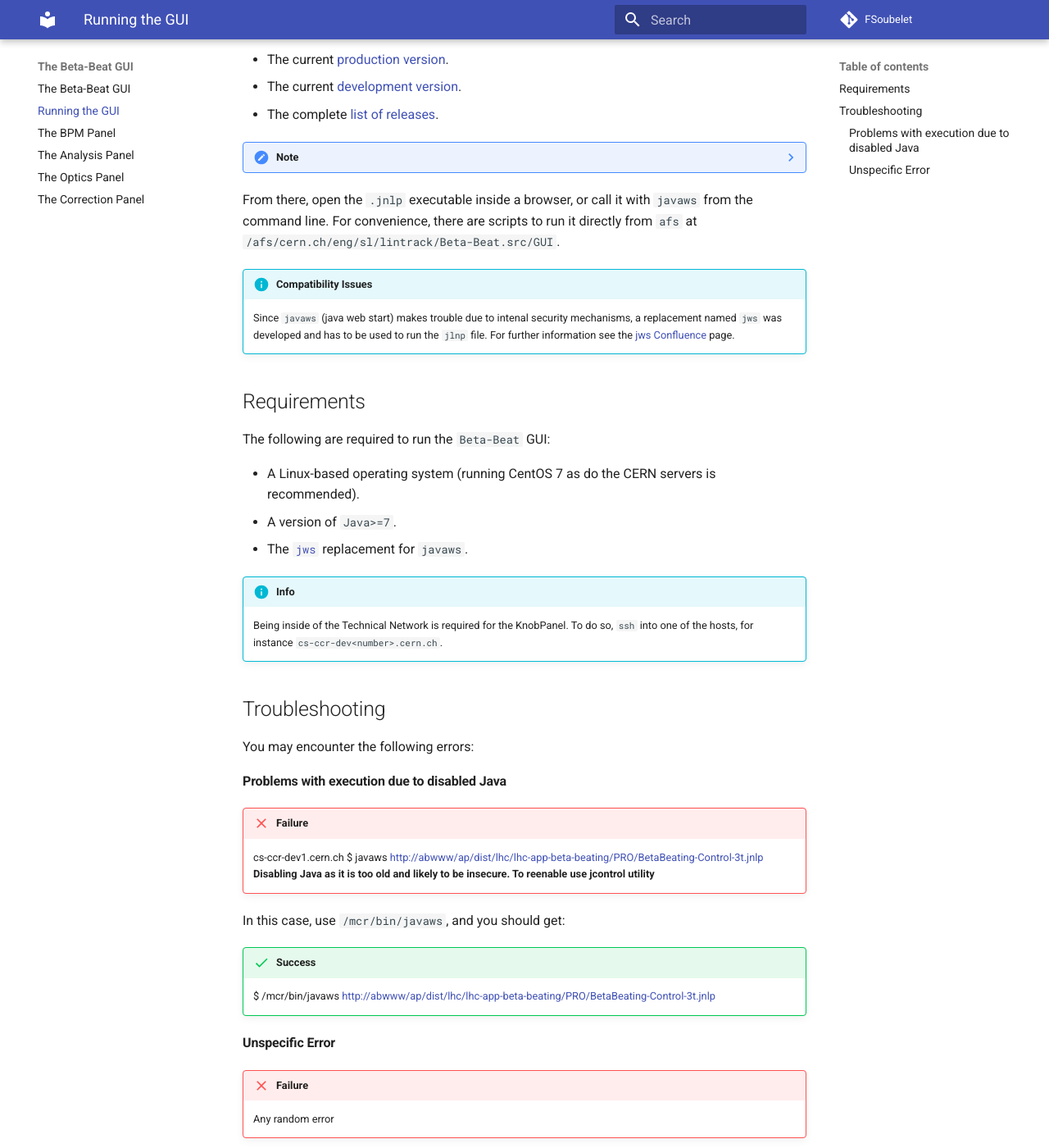
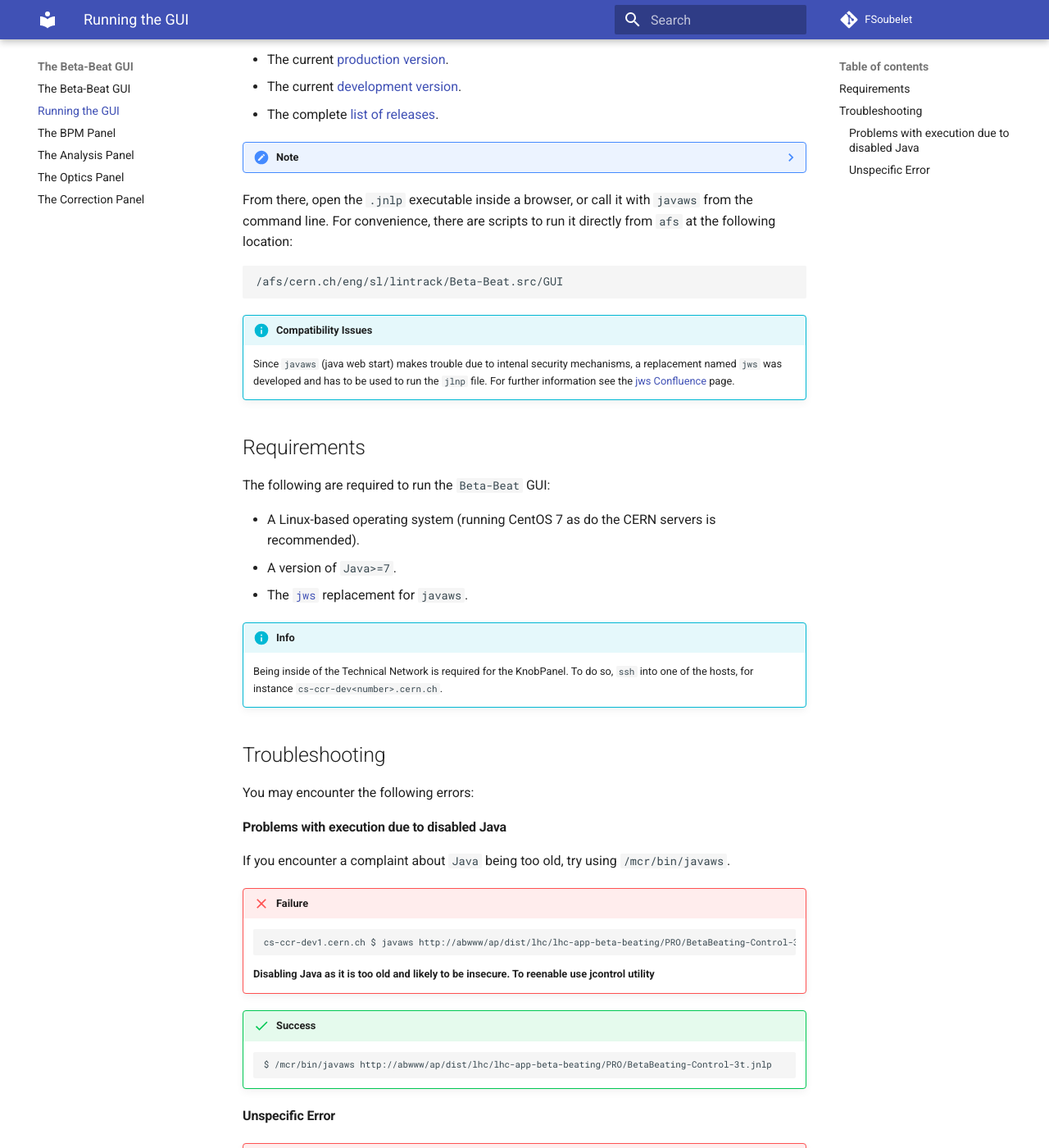
Before and after one commit to pylhc/pylhc.github.io, an MkDocs documentation site: the page built from docs/GUI/running.md, in a window 1280 px wide and 1400 px high, scrolled down 235 px. Shown: the whole window at 82% size. Built offline with MkDocs 1.6.1 and Material for MkDocs 9.7.7, drawn with Linux system fonts in a browser that asks for light colours.

Commit message:
clarity changes

````diff
--- a/docs/GUI/running.md
+++ b/docs/GUI/running.md
@@ -11,7 +11,11 @@
     Please note that these site are currently available only to devices connected to the CERN network.
 
 From there, open the `.jnlp` executable inside a browser, or call it with `javaws` from the command line.
-For convenience, there are scripts to run it directly from `afs` at `/afs/cern.ch/eng/sl/lintrack/Beta-Beat.src/GUI`.
+For convenience, there are scripts to run it directly from `afs` at the following location:
+
+```bash
+/afs/cern.ch/eng/sl/lintrack/Beta-Beat.src/GUI
+```
 
 !!! info "Compatibility Issues"
     Since `javaws` (java web start) makes trouble due to intenal security mechanisms, a replacement named `jws` was developed and has to be used to run the `jlnp` file.
@@ -35,14 +39,18 @@
 
 #### Problems with execution due to disabled Java
 
+If you encounter a complaint about `Java` being too old, try using `/mcr/bin/javaws`.
+
 !!! failure
+    ```bash
     cs-ccr-dev1.cern.ch $ javaws http://abwww/ap/dist/lhc/lhc-app-beta-beating/PRO/BetaBeating-Control-3t.jnlp
+    ```
     **Disabling Java as it is too old and likely to be insecure. To reenable use jcontrol utility**
 
-In this case, use `/mcr/bin/javaws`, and you should get:
-
 !!! success
+    ```bash
     $ /mcr/bin/javaws http://abwww/ap/dist/lhc/lhc-app-beta-beating/PRO/BetaBeating-Control-3t.jnlp
+    ```
 
 #### Unspecific Error
 
````
